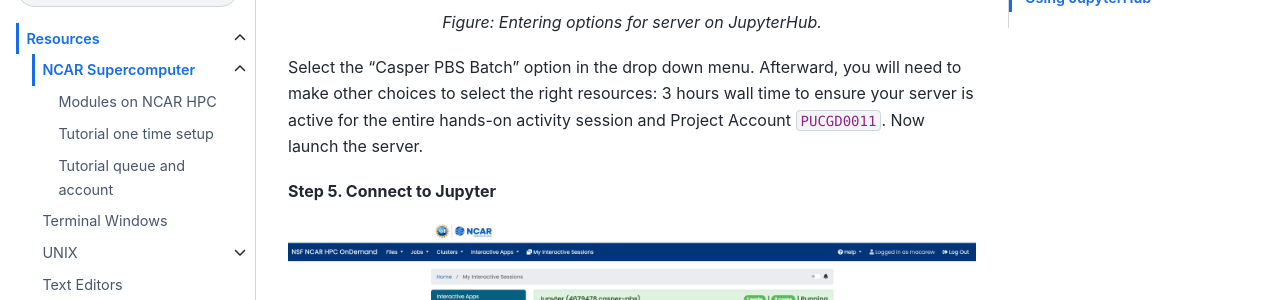
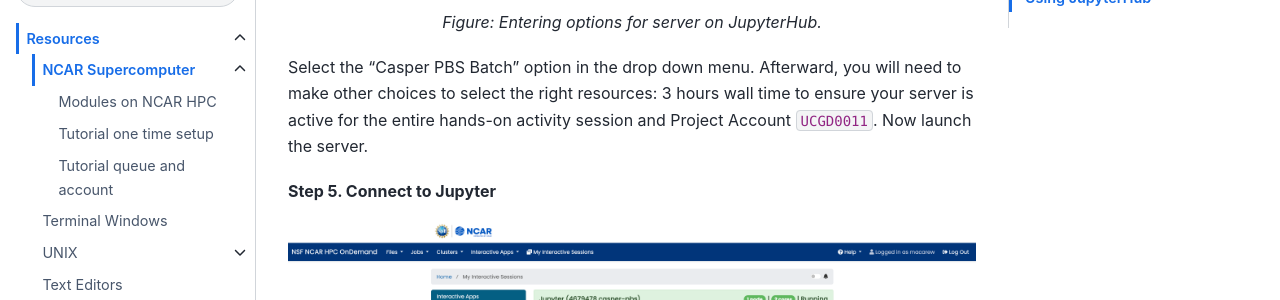
Before and after one commit to NCAR/CLM-Tutorial, a Jupyter Book: the page built from notebooks/resources/ncar_hpc.ipynb, in a window 1280 px wide and 900 px high, scrolled down 2558 px. Shown: the part 147-447 px from the top of the window. Built offline with Jupyter Book 1.0.4 settings and Sphinx 7.4.7 and the Sphinx Book theme 1.1.4, drawn with Linux system fonts in a browser that asks for light colours; pages that are not in the unit, such as notebooks, are missing from menus.

Commit message:
Remove P in front of project number, as it is rarely needed

```diff
--- a/_config.yml
+++ b/_config.yml
@@ -69,7 +69,7 @@
   myst_substitutions:
       CTSM_TUTORIAL_TAG: "`ctsm5.4.067`"
       CTSM_CUPID_TAG: "`CUPiD.n01_ctsm5.4.017`"
-      PROJECT_CODE: "PUCGD0011"
+      PROJECT_CODE: "UCGD0011"
       TUTORIAL_QUE: "tutorial"
 
 launch_buttons:
```
